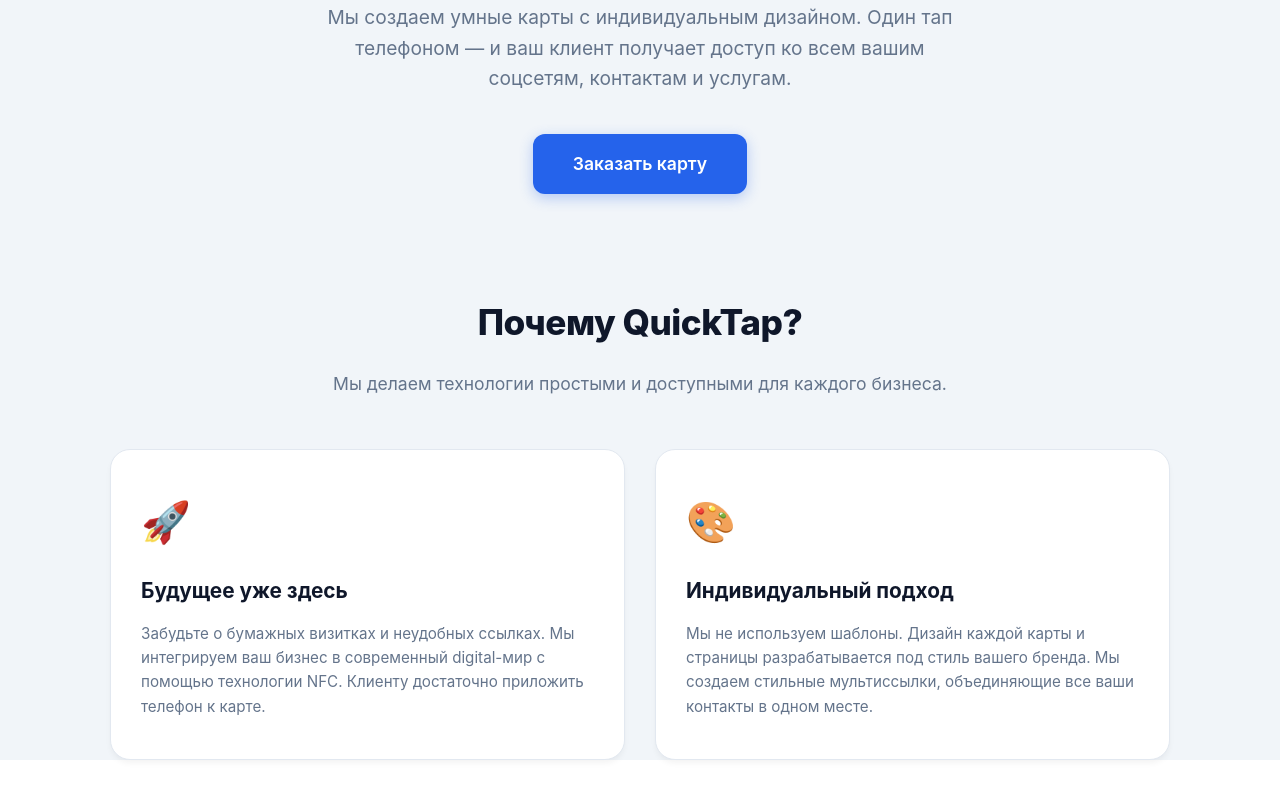
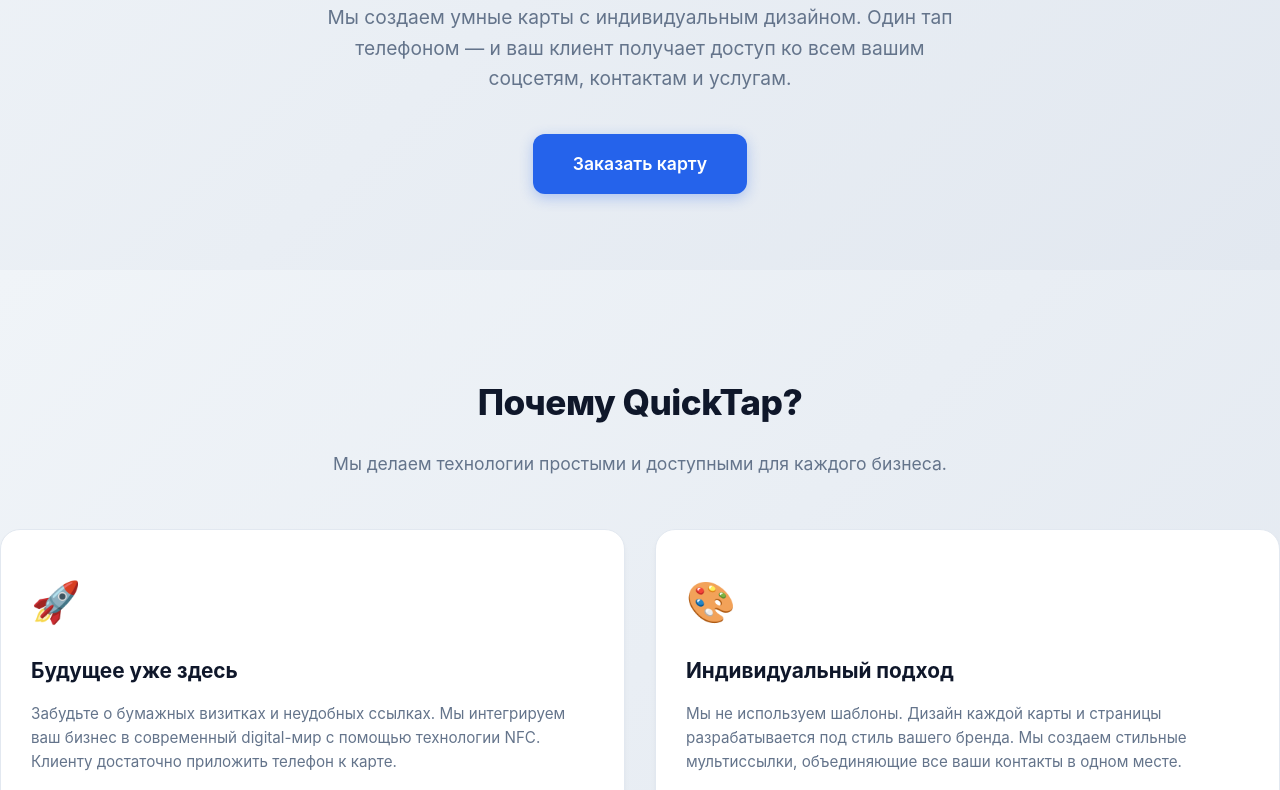
Before and after one commit to nfcreviewskg/nfcreviewskg.github.io., a plain HTML site: page index.html in a window 1280 px wide. Shown: the part 530-1320 px from the top of the page. Drawn offline with Linux system fonts and the light colour scheme.

Commit message:
Update index.html

```diff
--- a/index.html
+++ b/index.html
@@ -14,8 +14,14 @@
             --white: #ffffff;
         }
         * { box-sizing: border-box; margin: 0; padding: 0; }
-        body { font-family: 'Inter', system-ui, -apple-system, sans-serif; background: var(--light); color: var(--dark); line-height: 1.6; }
-        .container { max-width: 1100px; margin: 0 auto; padding: 0 20px; }
+        body {
+    font-family: 'Inter', system-ui, -apple-system, sans-serif;
+    /* Красивый легкий градиент */
+    background: linear-gradient(135deg, #f0f4f8 0%, #e2e8f0 100%);
+    background-attachment: fixed;
+    color: var(--dark);
+    line-height: 1.6;
+        }
 
         /* Шапка */
         nav {
```
